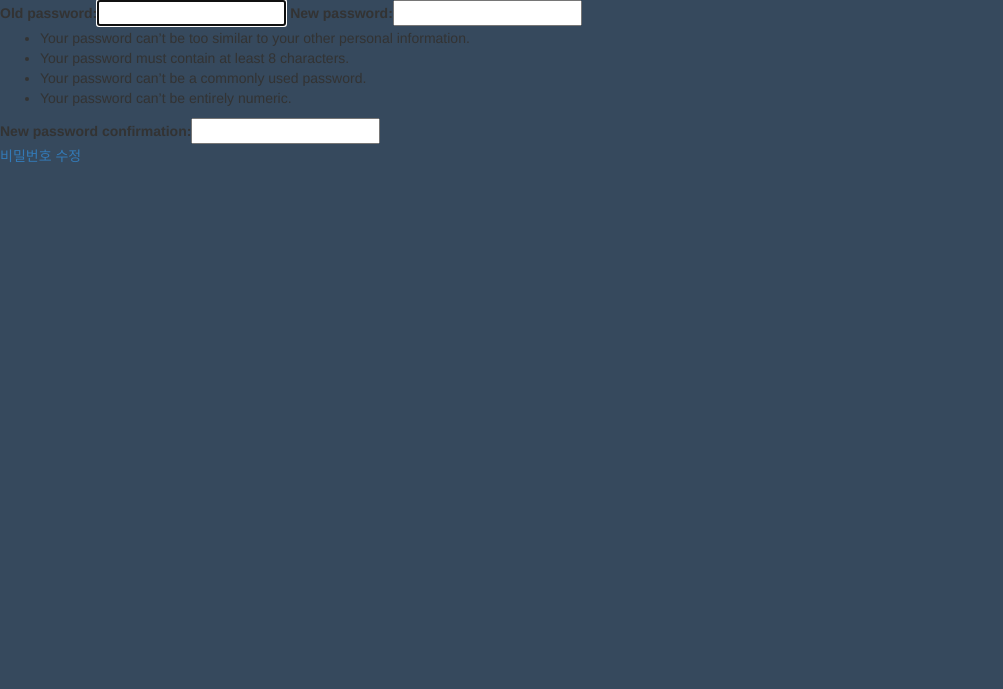
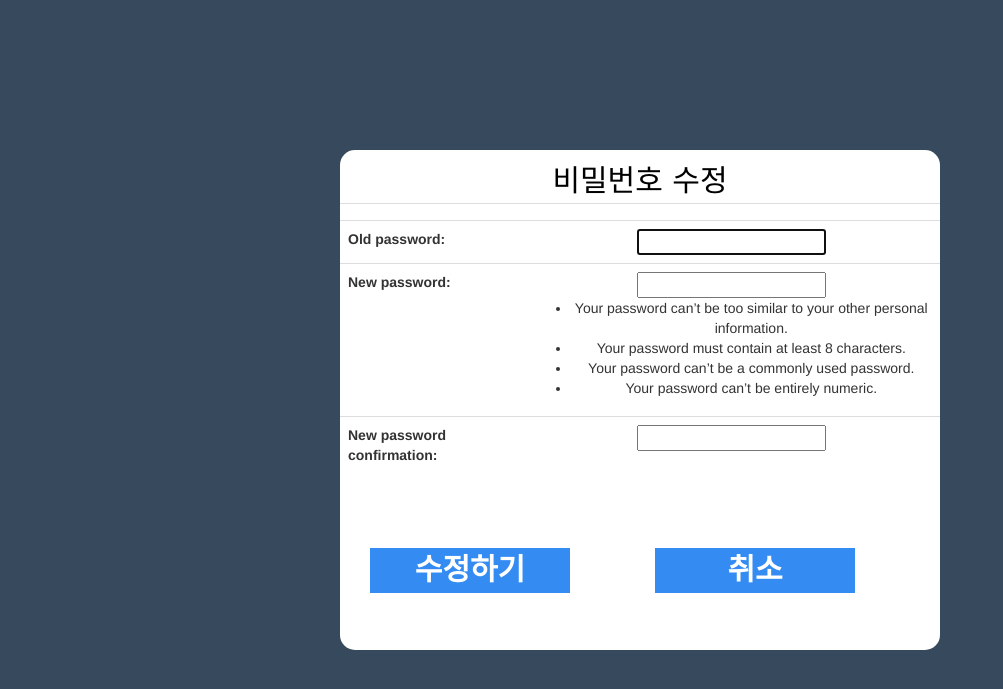
Before and after one commit to helloworldjay/crimereport, a Django app: page /accounts/passwordedit/ in a window 1280 px wide. Shown: the top 689 px of the page, without its empty margins (0-1003 px from the left). Run offline with Django 3.2, Linux system fonts and the light colour scheme; the visitor is signed in with stand-in values (Sample User, id 1); some libraries are stand-ins or nearby versions.

Commit message:
2020 11 24 woonny 여러가지 수정

```diff
--- a/crimereport/accounts/static/accounts/css/style.css
+++ b/crimereport/accounts/static/accounts/css/style.css
@@ -70,9 +70,13 @@ input.underline_pw {
 .google_img{
     margin-top: -10px;
 }
-  .login_btn:hover {
+.login_btn:hover {
     background-position: right;
-  }
+}
+.login_bottom{
+    margin-top: 70px;
+
+}
 .signup{
     position:absolute;
     width:500px;
@@ -90,10 +94,6 @@ input.underline_pw {
     font-family: 'Nanum Brush Script', cursive;
     color: black;
     font-size: 30px;
-}
-.login_bottom{
-    margin-top: 70px;
-
 }
 .signup_bottom{
     margin-top: 70px;
@@ -126,10 +126,10 @@ input.underline_pw {
     font-weight: bold;
 }
 
-#profile{
+.profile{
     position:absolute;
     width:500px;
-    height:600px;
+    height:400px;
     padding: 30px, 20px;
     background-color:#FFFFFF;
     text-align:center;
@@ -138,7 +138,37 @@ input.underline_pw {
     transform: translate(-50%,-50%);
     border-radius: 15px;
 }
-.profile_left{
-    background-color: black;
-    height: 1px;
+.passwordedit{
+    position:absolute;
+    width:600px;
+    height:500px;
+    padding: 30px, 20px;
+    background-color:#FFFFFF;
+    text-align:center;
+    top:50%;
+    left:50%;
+    transform: translate(-50%,-50%);
+    border-radius: 15px;
 }
+.delete{
+    position:absolute;
+    width:600px;
+    height:200px;
+    padding: 30px, 20px;
+    background-color:#FFFFFF;
+    text-align:center;
+    top:50%;
+    left:50%;
+    transform: translate(-50%,-50%);
+    border-radius: 15px;
+}
+.delete_btn{
+    width: 200px;
+    border: 0;
+    cursor: pointer;
+    color: #fff;
+    background-color: rgb(52, 140, 242);
+    font-size: 30px;
+    font-weight: bold;
+    margin-top: 10%;
+}
--- a/crimereport/accounts/templates/accounts/password_form.html
+++ b/crimereport/accounts/templates/accounts/password_form.html
@@ -8,18 +8,30 @@
     <title>Password</title>
 </head>
 <body>
-    <div class="profile">
-        <div class="profile_middle">
-            {{ password_change_form }}
-        </div>
-        <div class="profile_bottom">
-            <form action="" method="post" enctype="multipart/form-data">
+    <div>
+        <div class="passwordedit">
+            <form action="" method="POST" enctype="multipart/form-data">
                 {% csrf_token %}
-                <a href = "{% url 'profile_edit' %}"> 비밀번호 수정 </a>
+                <div class="signup_top">
+                    <div class="signup_title">비밀번호 수정</div>
+                </div>
+                <div class="signup_middle">
+                    <table class="table table-boardered">
+                        <th></th>
+                            <td> {{ password_change_form }} </td>
+                        </tr>
+                    </table>
+                </div>
+                <div class="signup_bottom">
+                    <div class="signup_bottom_left">
+                        <button type = "submit" class="signup_btn" onclick="{% url 'profile_edit' %}">수정하기</button>
+                    </div>
+                    <div class="signup_bottom_right">
+                        <button class="cancel_btn" type="reset">취소</button>
+                    </div>
+                </div>
             </form>
         </div>
     </div>
-
-    <script src={% static 'accounts/js/accounts.js' %}></script>
 </body>
 </html>
--- a/crimereport/accounts/templates/accounts/signup_form.html
+++ b/crimereport/accounts/templates/accounts/signup_form.html
@@ -63,7 +63,6 @@
             </form>
         </div>
     </div>
-    <script src={% static 'accounts/js/accounts.js' %}></script>
 </body>
 
 </html>
```
Also changed, not shown: crimereport/accounts/templates/accounts/delete_form.html (+3 -6 lines), crimereport/accounts/templates/accounts/profile_form.html (+1 -11 lines), crimereport/post/static/post/css/postStyle.css (+15 -8 lines), crimereport/post/templates/post/postList.html (+5 -2 lines).
